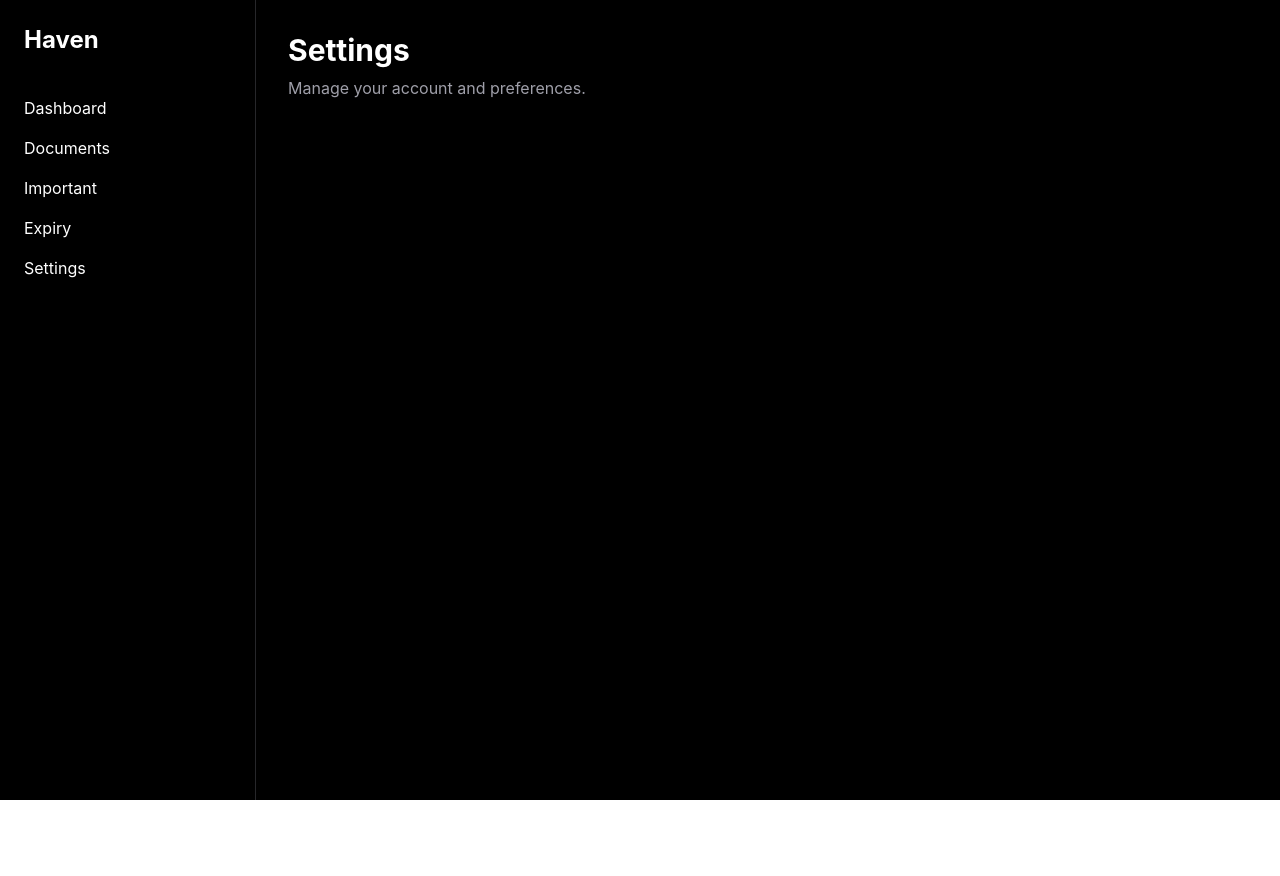
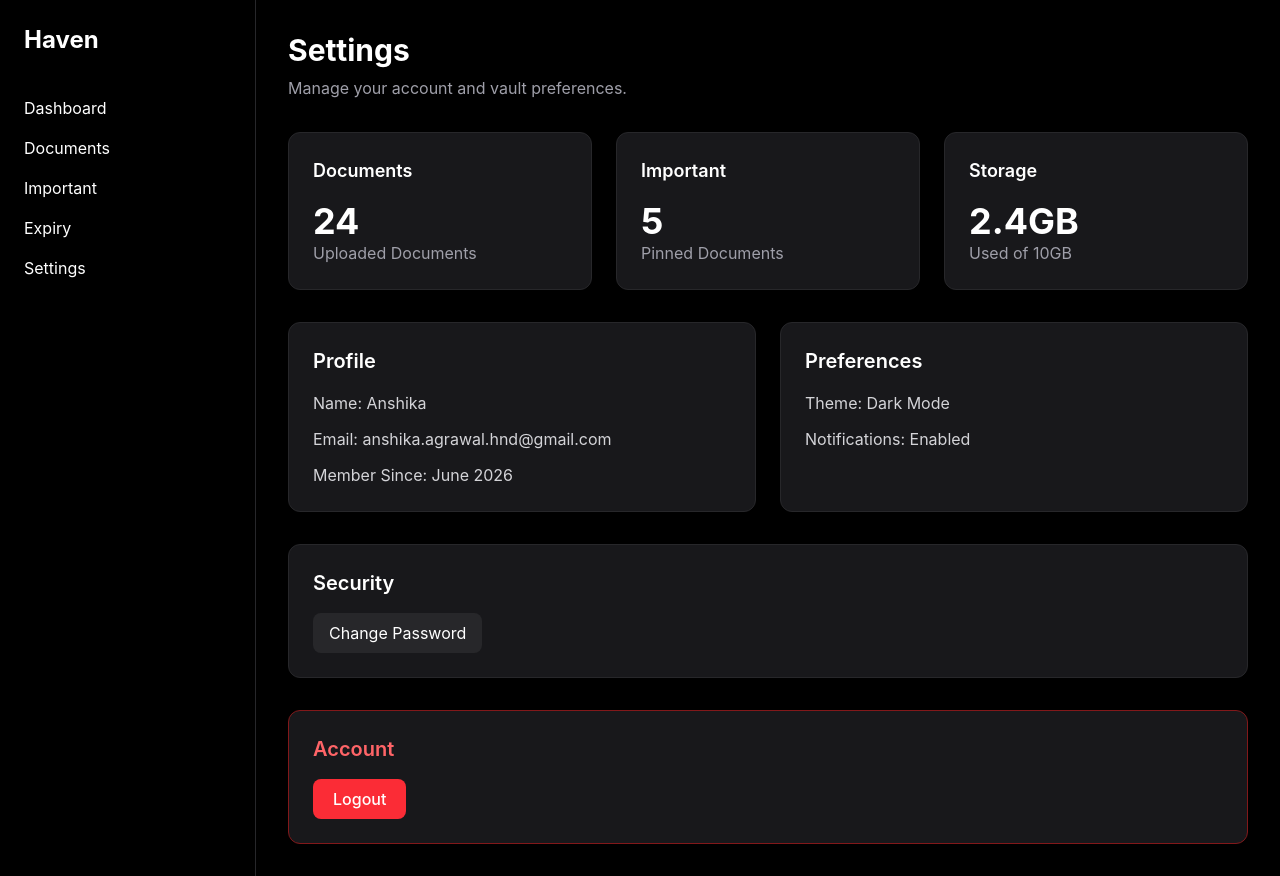
Before and after one commit to anshikaagr/Haven, a React (Vite) app in the folder client/: page /settings in a window 1280 px wide. Before the commit the page ends 800 px from the top, so only its background shows below. Built offline with nearby package versions, Linux system fonts and the light colour scheme.

Commit message:
Complete Haven frontend pages and routing

```diff
--- a/client/src/App.jsx
+++ b/client/src/App.jsx
@@ -24,6 +24,7 @@ export default App;*/
 
 import { Routes, Route } from "react-router-dom";
 
+import Hero from "./pages/Hero";
 import Dashboard from "./pages/Dashboard";
 import Documents from "./pages/Documents";
 import Important from "./pages/Important";
@@ -33,7 +34,8 @@ import Settings from "./pages/Settings";
 function App() {
   return (
     <Routes>
-      <Route path="/" element={<Dashboard />} />
+      <Route path="/" element={<Hero />} />
+      <Route path="/dashboard" element={<Dashboard />} />
       <Route path="/documents" element={<Documents />} />
       <Route path="/important" element={<Important />} />
       <Route path="/expiry" element={<Expiry />} />
--- a/client/src/components/Sidebar.jsx
+++ b/client/src/components/Sidebar.jsx
@@ -6,7 +6,7 @@ function Sidebar() {
       <h1 className="mb-10 text-2xl font-bold">Haven</h1>
 
       <nav className="flex flex-col gap-4">
-        <Link to="/">Dashboard</Link>
+        <Link to="/dashboard">Dashboard</Link>
         <Link to="/documents">Documents</Link>
         <Link to="/important">Important</Link>
         <Link to="/expiry">Expiry</Link>
--- a/client/src/pages/Dashboard.jsx
+++ b/client/src/pages/Dashboard.jsx
@@ -5,7 +5,6 @@ import DocumentCard from "../components/DocumentCard";
 function Dashboard() {
   return (
     <div className="flex min-h-screen bg-zinc-950 text-white">
-
       <Sidebar />
 
       <main className="flex-1 p-8">
--- a/client/src/pages/Documents.jsx
+++ b/client/src/pages/Documents.jsx
@@ -1,13 +1,61 @@
 import Layout from "../components/Layout";
+import DocumentCard from "../components/DocumentCard";
 
 function Documents() {
   return (
     <Layout>
-      <h1 className="text-3xl font-bold">Documents</h1>
 
-      <p className="mt-2 text-zinc-400">
-        All your documents in one place.
-      </p>
+      <div className="flex items-center justify-between">
+        <h1 className="text-3xl font-bold">Documents</h1>
+        <button className="rounded-xl bg-white px-4 py-2 text-black">+ Upload</button>
+      </div>
+
+      <p className="mt-2 text-zinc-400">All your documents in one place.</p>
+
+      <input
+        type="text"
+        placeholder="Search documents..."
+        className="mt-6 w-full rounded-xl bg-zinc-900 p-4 text-white outline-none border border-zinc-800"
+      />
+
+      <div className="mt-8 flex gap-3">
+
+      <button className="rounded-lg bg-zinc-800 px-4 py-2">Identity</button>
+
+      <button className="rounded-lg bg-zinc-800 px-4 py-2">Education</button>
+
+      <button className="rounded-lg bg-zinc-800 px-4 py-2">Financial</button>
+
+      <button className="rounded-lg bg-zinc-800 px-4 py-2">Medical</button>
+
+      <button className="rounded-lg bg-zinc-800 px-4 py-2">Other</button>
+      </div>
+
+      <h2 className="mt-10 mb-4 text-2xl font-semibold">
+        All Documents
+      </h2>
+      <div className="grid gap-4 md:grid-cols-2">
+        <DocumentCard
+          title="Passport.pdf"
+          category="Identity"
+        />
+
+        <DocumentCard
+          title="PAN Card.pdf"
+          category="Identity"
+        />
+
+        <DocumentCard
+          title="Semester Marksheet.pdf"
+          category="Education"
+        />
+
+        <DocumentCard
+          title="Offer Letter.pdf"
+          category="Career"
+        />
+      </div>
+
     </Layout>
   );
 }
--- a/client/src/pages/Expiry.jsx
+++ b/client/src/pages/Expiry.jsx
@@ -3,11 +3,36 @@ import Layout from "../components/Layout";
 function Expiry() {
   return (
     <Layout>
-      <h1 className="text-3xl font-bold">Expiries</h1>
+      <h1 className="text-3xl font-bold">Expiry Center</h1>
 
-      <p className="mt-2 text-zinc-400">
-        Track expiring documents and renewals.
-      </p>
+      <p className="mt-2 text-zinc-400">Track documents that require renewal.</p>
+
+      <div className="mt-8 grid gap-4">
+        <div className="rounded-xl border border-zinc-800 bg-zinc-900 p-5">
+          <h3 className="font-semibold">Passport</h3>
+
+          <p className="mt-2 text-zinc-400">
+            Expires in 95 days
+          </p>
+        </div>
+
+        <div className="rounded-xl border border-zinc-800 bg-zinc-900 p-5">
+          <h3 className="font-semibold">Driving License</h3>
+
+          <p className="mt-2 text-zinc-400">
+            Expires in 208 days
+          </p>
+        </div>
+
+        <div className="rounded-xl border border-zinc-800 bg-zinc-900 p-5">
+          <h3 className="font-semibold">Travel Insurance</h3>
+
+          <p className="mt-2 text-zinc-400">
+            Expires in 40 days
+          </p>
+        </div>
+
+      </div>
     </Layout>
   );
 }
--- a/client/src/components/Hero.jsx
+++ b/client/src/pages/Hero.jsx
@@ -1,7 +1,11 @@
-function App() {
+import { Link } from "react-router-dom";
+import Navbar from "../components/Navbar";
+
+function Hero() {
   return (
     <div className="min-h-screen bg-zinc-950 text-white">
-      <main className="flex min-h-screen flex-col items-center justify-center px-6 text-center">
+      <Navbar />
+      <main className="flex h-[85vh] flex-col items-center justify-center px-6 text-center">
 
         <h1 className="text-6xl font-bold tracking-tight">Haven</h1>
 
@@ -15,7 +19,8 @@ function App() {
         </p>
 
         <div className="mt-10 flex gap-4">
-          <button className="rounded-xl bg-white px-6 py-3 text-black font-medium">Get Started</button>
+          <Link to="/dashboard"
+            className="rounded-xl bg-white px-6 py-3 text-black">Get Started</Link>
           <button className="rounded-xl border border-zinc-700 px-6 py-3">Learn More</button>
         </div>
 
@@ -24,4 +29,4 @@ function App() {
   );
 }
 
-export default App;
+export default Hero;
--- a/client/src/pages/Important.jsx
+++ b/client/src/pages/Important.jsx
@@ -1,13 +1,48 @@
 import Layout from "../components/Layout";
+import DocumentCard from "../components/DocumentCard";
 
 function Important() {
   return (
     <Layout>
-      <h1 className="text-3xl font-bold">Important Documents</h1>
+      <div className="flex items-center justify-between">
+        <h1 className="text-3xl font-bold">
+          Important Documents
+        </h1>
+
+        <button className="rounded-xl bg-white px-4 py-2 text-black">
+          + Add Important
+        </button>
+      </div>
 
       <p className="mt-2 text-zinc-400">
         Your pinned and frequently used documents.
       </p>
+      <input
+        type="text"
+        placeholder="Search important documents..."
+        className="mt-6 w-full rounded-xl border border-zinc-800 bg-zinc-900 p-4 text-white outline-none"
+      />
+      <div className="mt-8 grid gap-4 md:grid-cols-2">
+        <DocumentCard
+          title="Aadhaar Card.pdf"
+          category="Identity"
+        />
+
+        <DocumentCard
+          title="PAN Card.pdf"
+          category="Identity"
+        />
+
+        <DocumentCard
+          title="Passport.pdf"
+          category="Identity"
+        />
+
+        <DocumentCard
+          title="Degree Certificate.pdf"
+          category="Education"
+        />
+      </div>
     </Layout>
   );
 }
--- a/client/src/pages/Settings.jsx
+++ b/client/src/pages/Settings.jsx
@@ -3,11 +3,112 @@ import Layout from "../components/Layout";
 function Settings() {
   return (
     <Layout>
-      <h1 className="text-3xl font-bold">Settings</h1>
+      <h1 className="text-3xl font-bold">
+        Settings
+      </h1>
 
       <p className="mt-2 text-zinc-400">
-        Manage your account and preferences.
+        Manage your account and vault preferences.
       </p>
+
+      {/* Top Cards */}
+      <div className="mt-8 grid gap-6 md:grid-cols-3">
+
+        <div className="rounded-xl border border-zinc-800 bg-zinc-900 p-6">
+          <h2 className="text-lg font-semibold">
+            Documents
+          </h2>
+
+          <p className="mt-4 text-4xl font-bold">
+            24
+          </p>
+
+          <p className="text-zinc-400">
+            Uploaded Documents
+          </p>
+        </div>
+
+        <div className="rounded-xl border border-zinc-800 bg-zinc-900 p-6">
+          <h2 className="text-lg font-semibold">
+            Important
+          </h2>
+
+          <p className="mt-4 text-4xl font-bold">
+            5
+          </p>
+
+          <p className="text-zinc-400">
+            Pinned Documents
+          </p>
+        </div>
+
+        <div className="rounded-xl border border-zinc-800 bg-zinc-900 p-6">
+          <h2 className="text-lg font-semibold">
+            Storage
+          </h2>
+
+          <p className="mt-4 text-4xl font-bold">
+            2.4GB
+          </p>
+
+          <p className="text-zinc-400">
+            Used of 10GB
+          </p>
+        </div>
+
+      </div>
+
+      {/* Profile + Preferences */}
+      <div className="mt-8 grid gap-6 md:grid-cols-2">
+
+        <div className="rounded-xl border border-zinc-800 bg-zinc-900 p-6">
+          <h2 className="mb-4 text-xl font-semibold">
+            Profile
+          </h2>
+
+          <div className="space-y-3 text-zinc-300">
+            <p>Name: Anshika</p>
+            <p>Email: anshika.agrawal.hnd@gmail.com</p>
+            <p>Member Since: June 2026</p>
+          </div>
+        </div>
+
+        <div className="rounded-xl border border-zinc-800 bg-zinc-900 p-6">
+          <h2 className="mb-4 text-xl font-semibold">
+            Preferences
+          </h2>
+
+          <div className="space-y-3 text-zinc-300">
+            <p>Theme: Dark Mode</p>
+            <p>Notifications: Enabled</p>
+          </div>
+        </div>
+
+      </div>
+
+      {/* Security */}
+      <div className="mt-8 rounded-xl border border-zinc-800 bg-zinc-900 p-6">
+        <h2 className="mb-4 text-xl font-semibold">
+          Security
+        </h2>
+
+        <div className="flex flex-wrap gap-4">
+          <button className="rounded-lg bg-zinc-800 px-4 py-2">
+            Change Password
+          </button>
+        </div>
+      </div>
+
+      {/* Account */}
+      <div className="mt-8 rounded-xl border border-red-900 bg-zinc-900 p-6">
+        <h2 className="mb-4 text-xl font-semibold text-red-400">
+          Account
+        </h2>
+        <button className="rounded-lg bg-red-500 px-5 py-2 font-medium text-white">
+          Logout
+        </button>
+      </div>
+
     </Layout>
   );
 }
```
